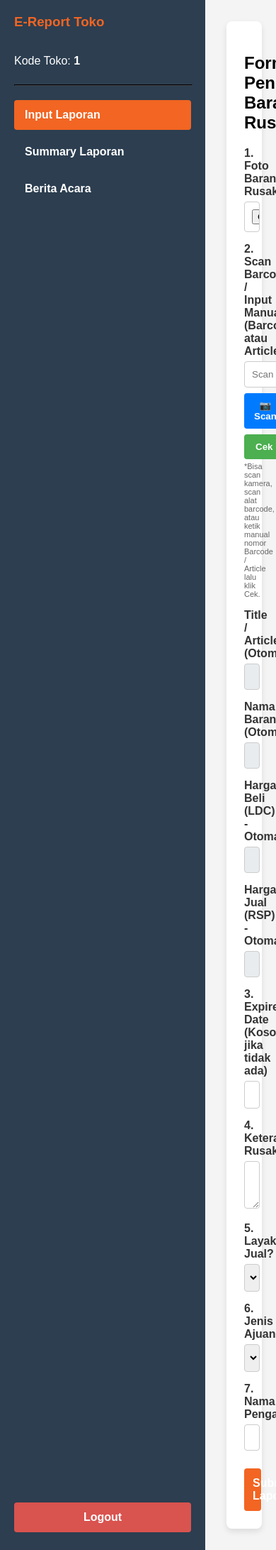
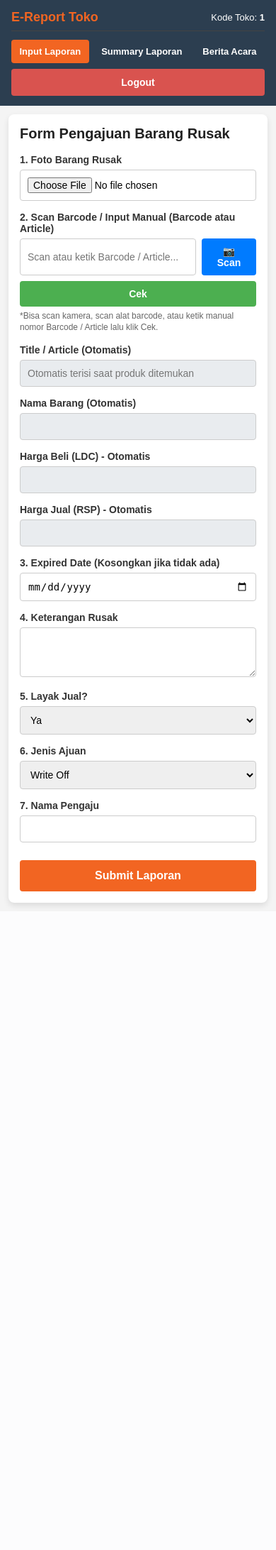
Before and after one commit to faisalbakri564-arch/AplikasiLaporanBarangRusak, a Spring Boot app: page /form-laporan in a window 390 px wide. Shown: the whole page at 71% size. After the commit the page ends 1280 px from the top, so only its background shows below. Run offline with Spring Boot 4, Linux system fonts and the light colour scheme; the visitor is signed in with stand-in values (Sample User, id 1); data that the repository does not hold is empty; some libraries are stand-ins or nearby versions.

Commit message:
Update form-input.html

```diff
--- a/src/main/resources/templates/form-input.html
+++ b/src/main/resources/templates/form-input.html
@@ -4,43 +4,74 @@
     <meta charset="UTF-8">
     <meta name="viewport" content="width=device-width, initial-scale=1.0">
     <title>Input Laporan - Store</title>
-    <!-- Library Scanner Barcode Kamera -->
-    <script src="https://unpkg.com/html5-qrcode" type="text/javascript"></script>
+    <script src="https://unpkg.com/html5-qrcode@2.3.8/html5-qrcode.min.js" type="text/javascript"></script>
     <style>
+        * { box-sizing: border-box; }
         body { font-family: Arial, sans-serif; background: #f4f4f4; margin: 0; display: flex; min-height: 100vh; }
+
+        /* Sidebar Desktop */
         .sidebar { width: 250px; background: #2c3e50; color: white; display: flex; flex-direction: column; padding: 20px; flex-shrink: 0; }
-        .sidebar h3 { color: #f26522; margin-top: 0; }
-        .sidebar a { color: white; text-decoration: none; padding: 12px 15px; margin: 5px 0; border-radius: 4px; display: block; font-weight: bold; }
+        .sidebar h3 { color: #f26522; margin: 0 0 8px 0; }
+        .sidebar p { margin: 0 0 12px 0; font-size: 14px; }
+        .sidebar hr { border: none; border-top: 1px solid #444; width: 100%; margin: 0 0 12px 0; }
+        .sidebar-nav { display: flex; flex-direction: column; gap: 6px; }
+        .sidebar a { color: white; text-decoration: none; padding: 11px 14px; border-radius: 4px; display: block; font-weight: bold; font-size: 14px; }
         .sidebar a:hover, .sidebar a.active { background: #f26522; }
-        .main-content { flex: 1; padding: 30px; overflow-y: auto; }
-        .card { background: white; padding: 25px; border-radius: 8px; box-shadow: 0 4px 8px rgba(0,0,0,0.1); max-width: 620px; }
+        .btn-logout { margin-top: auto; background: #d9534f; text-align: center; }
+
+        /* Konten Utama */
+        .main-content { flex: 1; padding: 25px; overflow-y: auto; }
+        .card { background: white; padding: 22px; border-radius: 8px; box-shadow: 0 4px 8px rgba(0,0,0,0.1); max-width: 620px; margin: 0 auto; }
+        .card h2 { margin-top: 0; font-size: 20px; color: #222; }
         .form-group { margin-bottom: 15px; }
-        label { display: block; font-weight: bold; margin-bottom: 5px; color: #333; }
+        label { display: block; font-weight: bold; margin-bottom: 6px; color: #333; font-size: 14px; }
         input[type="text"], input[type="file"], input[type="date"], select, textarea {
-            width: 100%; padding: 10px; border: 1px solid #ccc; border-radius: 4px; box-sizing: border-box;
+            width: 100%; padding: 10px; border: 1px solid #ccc; border-radius: 4px; font-size: 14px;
         }
         .input-action-row { display: flex; gap: 8px; flex-wrap: wrap; }
-        .input-action-row input { flex: 1; min-width: 180px; }
-        .btn-cek { background: #4CAF50; color: white; border: none; padding: 10px 16px; border-radius: 4px; cursor: pointer; font-weight: bold; }
-        .btn-scan { background: #007bff; color: white; border: none; padding: 10px 14px; border-radius: 4px; cursor: pointer; font-weight: bold; }
-        .btn-stop-scan { background: #d9534f; color: white; border: none; padding: 8px 14px; border-radius: 4px; cursor: pointer; font-weight: bold; margin-top: 8px; width: 100%; }
-        .btn-submit { background: #f26522; color: white; border: none; padding: 12px; width: 100%; border-radius: 4px; font-size: 16px; font-weight: bold; cursor: pointer; margin-top: 10px; }
+        .input-action-row input { flex: 1 1 200px; }
+        .btn-cek { background: #4CAF50; color: white; border: none; padding: 10px 16px; border-radius: 4px; cursor: pointer; font-weight: bold; font-size: 14px; }
+        .btn-scan { background: #007bff; color: white; border: none; padding: 10px 14px; border-radius: 4px; cursor: pointer; font-weight: bold; font-size: 14px; }
+        .btn-stop-scan { background: #d9534f; color: white; border: none; padding: 10px; border-radius: 4px; cursor: pointer; font-weight: bold; margin-top: 10px; width: 100%; }
+        .btn-submit { background: #f26522; color: white; border: none; padding: 13px; width: 100%; border-radius: 4px; font-size: 16px; font-weight: bold; cursor: pointer; margin-top: 10px; }
         .btn-submit:disabled { background: #999; cursor: not-allowed; }
         .readonly-bg { background-color: #e9ecef; color: #555; }
-        .hint { font-size: 11px; color: #666; margin-top: 4px; display: block; }
-        #scanner-container { display: none; margin-top: 10px; padding: 10px; border: 2px dashed #007bff; border-radius: 6px; background: #f8fbff; }
-        #reader { width: 100%; }
+        .hint { font-size: 12px; color: #666; margin-top: 5px; display: block; line-height: 1.4; }
+
+        /* Area Kamera Scanner */
+        #scanner-container { display: none; margin-top: 12px; padding: 10px; border: 2px dashed #007bff; border-radius: 6px; background: #f8fbff; width: 100%; }
+        #reader { width: 100%; min-height: 240px; overflow: hidden; border-radius: 4px; background: #000; }
+        #reader video { width: 100% !important; height: auto !important; object-fit: cover; }
+
+        /* Tampilan Responsif Khusus HP */
+        @media (max-width: 768px) {
+            body { flex-direction: column; }
+            .sidebar { width: 100%; padding: 14px 16px; }
+            .sidebar-header { display: flex; justify-content: space-between; align-items: center; margin-bottom: 8px; }
+            .sidebar h3 { margin: 0; font-size: 18px; }
+            .sidebar p { margin: 0; font-size: 13px; }
+            .sidebar-nav { flex-direction: row; flex-wrap: wrap; gap: 6px; }
+            .sidebar-nav a { flex: 1 1 auto; text-align: center; padding: 9px 8px; font-size: 13px; }
+            .btn-logout { margin-top: 8px; width: 100%; padding: 9px; font-size: 13px; }
+            .main-content { padding: 12px; }
+            .card { padding: 16px; }
+            .btn-scan, .btn-cek { flex: 1; text-align: center; }
+        }
     </style>
 </head>
 <body>
 <div class="sidebar">
+    <div class="sidebar-header">
         <h3>E-Report Toko</h3>
         <p>Kode Toko: <strong th:text="${storeCode}"></strong></p>
-    <hr style="border-color: #444; width:100%; margin-bottom: 15px;">
+    </div>
+    <hr>
+    <div class="sidebar-nav">
         <a href="/form-laporan" class="active">Input Laporan</a>
         <a href="/summary-laporan">Summary Laporan</a>
         <a href="/berita-acara/download-template">Berita Acara</a>
-    <a href="/logout" style="margin-top: auto; background: #d9534f; text-align: center;">Logout</a>
+    </div>
+    <a href="/logout" class="btn-logout">Logout</a>
 </div>
 
 <div class="main-content">
@@ -55,13 +86,12 @@
             <div class="form-group">
                 <label>2. Scan Barcode / Input Manual (Barcode atau Article)</label>
                 <div class="input-action-row">
-                    <input type="text" id="plu" name="plu" placeholder="Scan atau ketik Barcode / Article..." required>
+                    <input type="text" id="plu" name="plu" inputmode="numeric" placeholder="Scan atau ketik Barcode / Article..." required>
                     <button type="button" class="btn-scan" onclick="startScanner()">📷 Scan</button>
                     <button type="button" class="btn-cek" onclick="cekProduk()">Cek</button>
                 </div>
                 <span class="hint">*Bisa scan kamera, scan alat barcode, atau ketik manual nomor Barcode / Article lalu klik Cek.</span>
 
-                <!-- Area Kamera Scanner -->
                 <div id="scanner-container">
                     <div id="reader"></div>
                     <button type="button" class="btn-stop-scan" onclick="stopScanner()">Tutup Kamera Scanner</button>
@@ -127,7 +157,6 @@
     let html5QrCode = null;
     let isProductValid = false;
 
-    // Mendukung tekan Enter di kolom input (berguna untuk scanner fisik maupun ketik manual)
     document.getElementById("plu").addEventListener("keypress", function(event) {
         if (event.key === "Enter") {
             event.preventDefault();
@@ -138,39 +167,55 @@
     function startScanner() {
         const container = document.getElementById("scanner-container");
         container.style.display = "block";
+        container.scrollIntoView({ behavior: "smooth", block: "center" });
 
+        // Tunggu 150ms agar browser HP selesai menghitung lebar kotak kamera
+        setTimeout(() => {
             if (!html5QrCode) {
                 html5QrCode = new Html5Qrcode("reader");
             }
 
+            if (html5QrCode.isScanning) {
+                return;
+            }
+
             const config = {
                 fps: 10,
-            qrbox: { width: 250, height: 140 },
-            formatsToSupport: [
-                Html5QrcodeSupportedFormats.EAN_13,
-                Html5QrcodeSupportedFormats.EAN_8,
-                Html5QrcodeSupportedFormats.UPC_A,
-                Html5QrcodeSupportedFormats.UPC_E,
-                Html5QrcodeSupportedFormats.CODE_128,
-                Html5QrcodeSupportedFormats.CODE_39
-            ]
+                aspectRatio: 1.5,
+                qrbox: function(viewfinderWidth, viewfinderHeight) {
+                    const width = Math.max(180, Math.floor(viewfinderWidth * 0.85));
+                    const height = Math.max(100, Math.floor(viewfinderHeight * 0.45));
+                    return { width: width, height: height };
+                }
+            };
+
+            const onScanSuccess = (decodedText) => {
+                document.getElementById("plu").value = decodedText.trim();
+                stopScanner();
+                cekProduk();
             };
 
             html5QrCode.start(
                 { facingMode: "environment" },
                 config,
-            (decodedText) => {
-                document.getElementById("plu").value = decodedText;
-                stopScanner();
-                cekProduk();
-            },
-            (errorMessage) => {
-                // Abaikan error frame saat kamera mencari fokus barcode
+                onScanSuccess,
+                () => {}
+            ).catch(() => {
+                // Fallback jika Safari iOS menolak constraint facingMode
+                Html5Qrcode.getCameras().then(devices => {
+                    if (devices && devices.length > 0) {
+                        const backCam = devices[devices.length - 1].id;
+                        html5QrCode.start(backCam, config, onScanSuccess, () => {});
+                    } else {
+                        alert("Kamera tidak ditemukan pada perangkat ini.");
+                        container.style.display = "none";
                     }
-        ).catch((err) => {
-            alert("Kamera tidak dapat diakses. Pastikan izin kamera aktif atau gunakan input manual.\nDetail: " + err);
+                }).catch(err => {
+                    alert("Izin kamera ditolak atau browser tidak mendukung akses kamera: " + err);
                     container.style.display = "none";
                 });
+            });
+        }, 150);
     }
 
     function stopScanner() {
```
Lines whose indentation alone changed are shown as unchanged.
